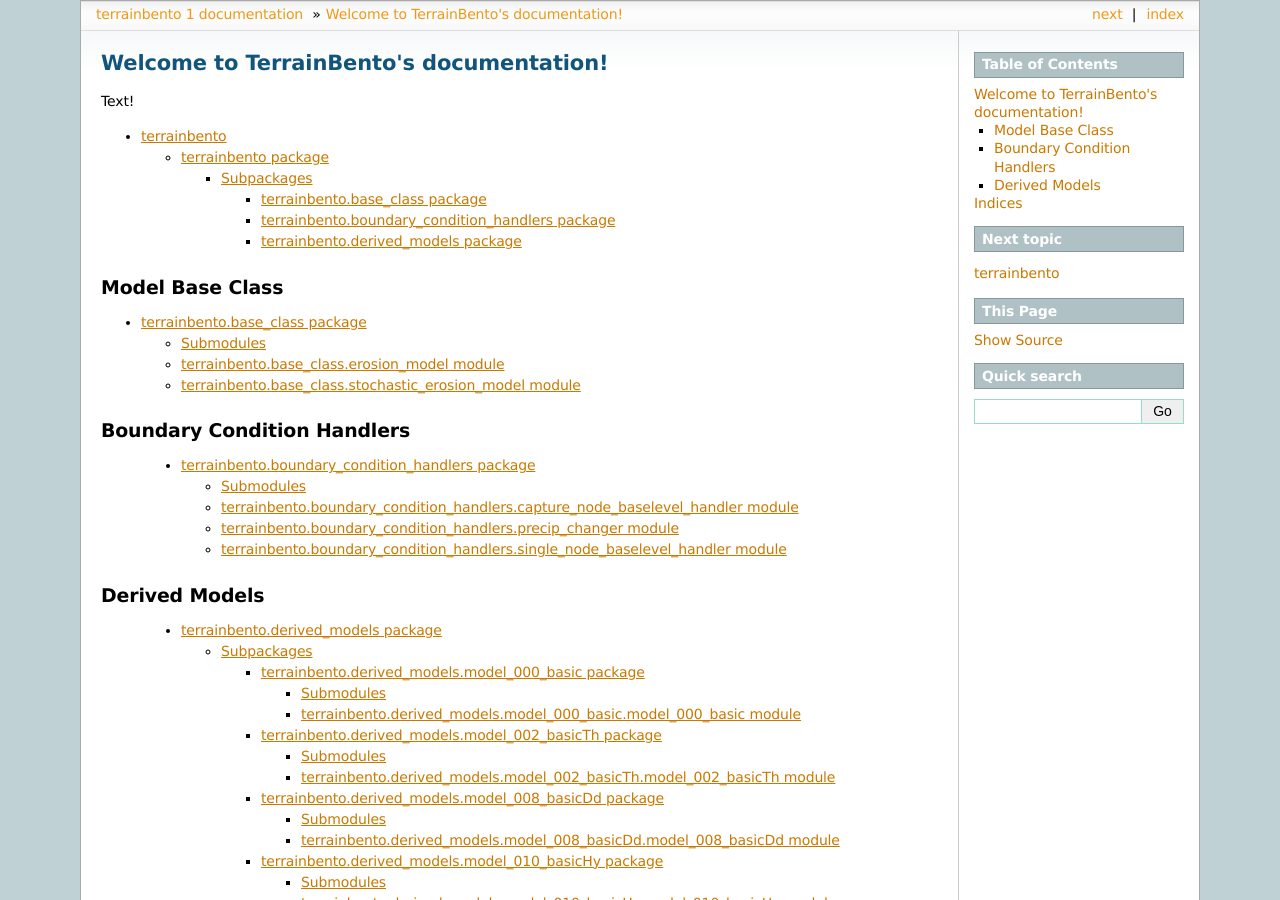
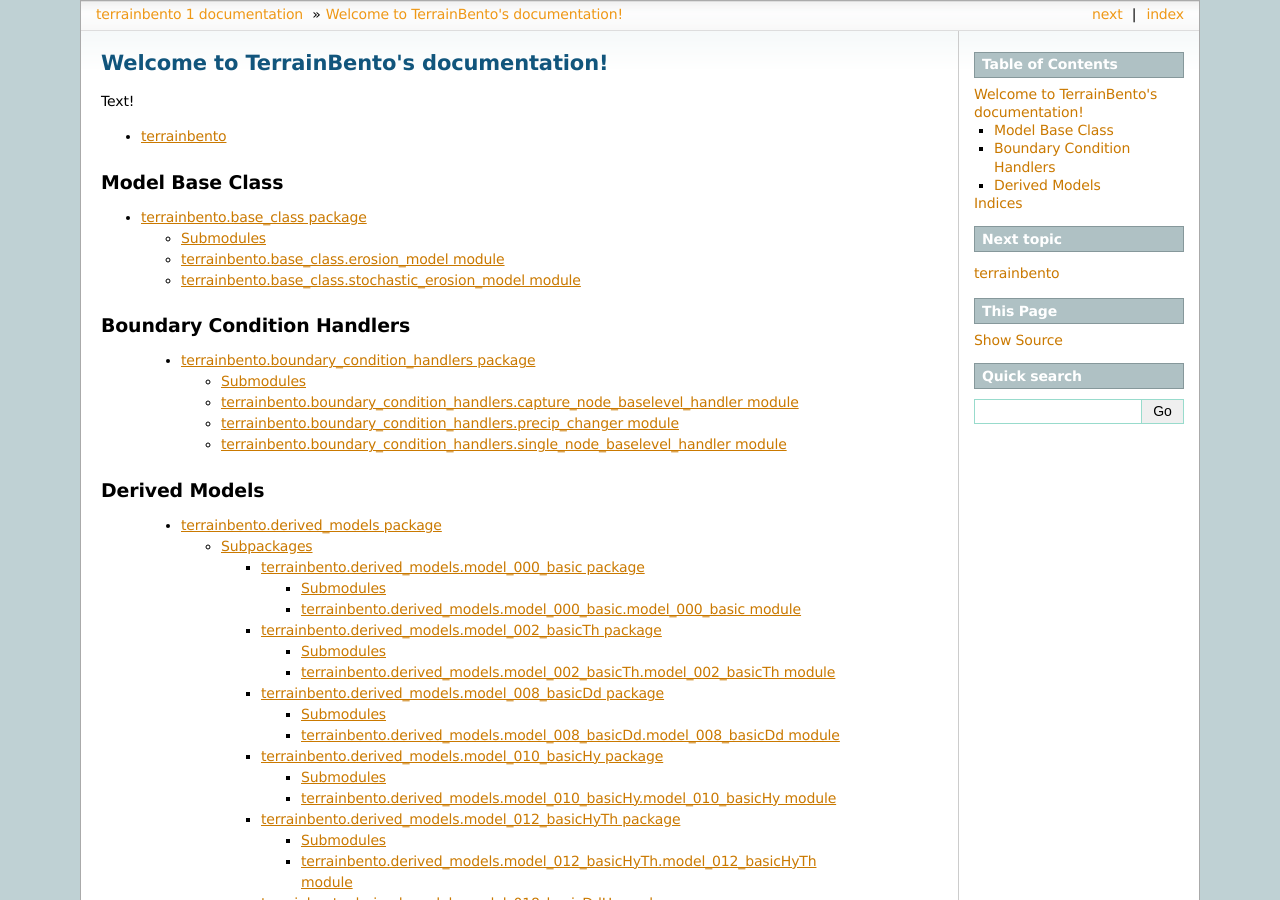
Before and after one commit to TerrainBento/terrainbento, a Sphinx documentation site: the page built from docs/index.rst, in a window 1280 px wide and 900 px high. Built offline with Sphinx 7.4.7, drawn with Linux system fonts in a browser that asks for light colours; some of the changed lines change nothing that is shown.

Commit message:
Changing toctree depths.

```diff
--- a/docs/index.rst
+++ b/docs/index.rst
@@ -9,7 +9,7 @@ Welcome to TerrainBento's documentation!
 Text!
 
 .. toctree::
-   :maxdepth: 4
+   :maxdepth: 1
 
    source/modules
 
@@ -18,21 +18,21 @@ Model Base Class
 ------------------------------------------
 
 .. toctree::
-   :maxdepth: 4
+   :maxdepth: 5
 
    source/terrainbento.base_class
 
 Boundary Condition Handlers
 ------------------------------------------
  .. toctree::
-    :maxdepth: 4
+    :maxdepth: 5
 
     source/terrainbento.boundary_condition_handlers
 
 Derived Models
 ------------------------------------------
  .. toctree::
-    :maxdepth: 4
+    :maxdepth: 5
 
     source/terrainbento.derived_models
 
```
